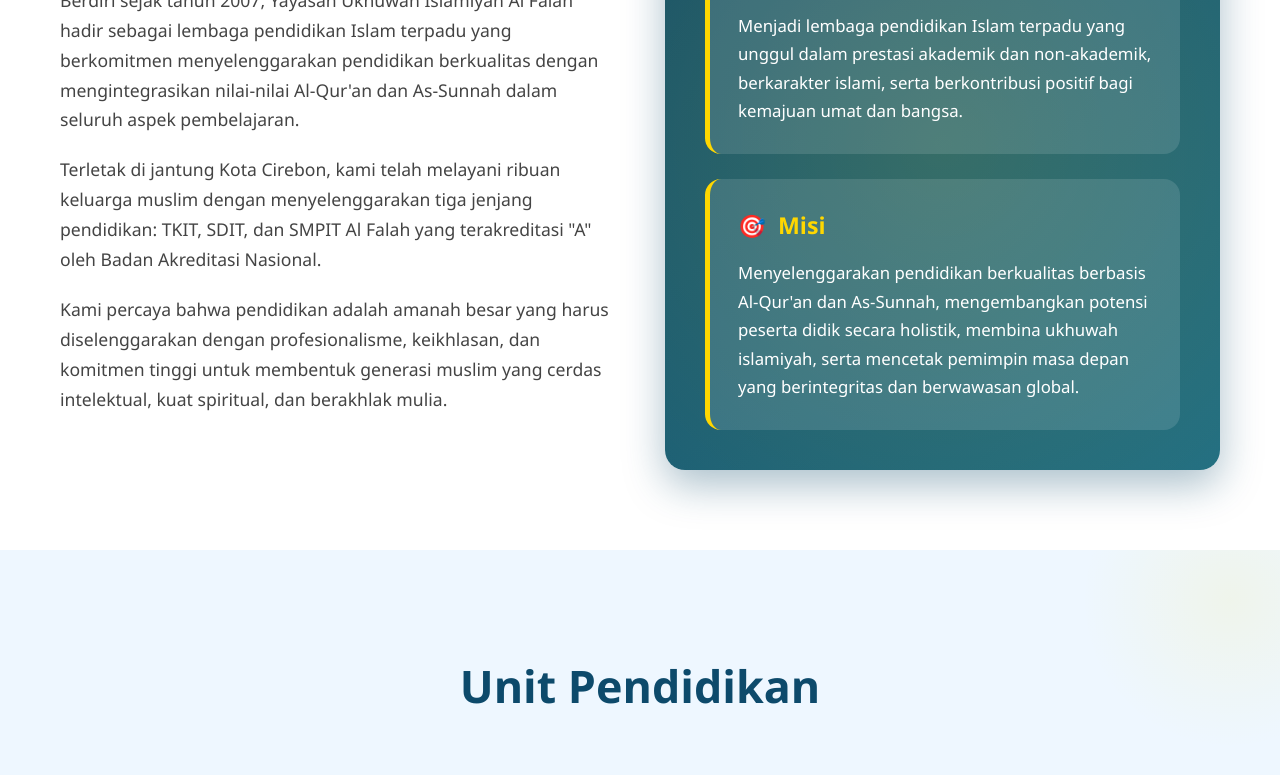
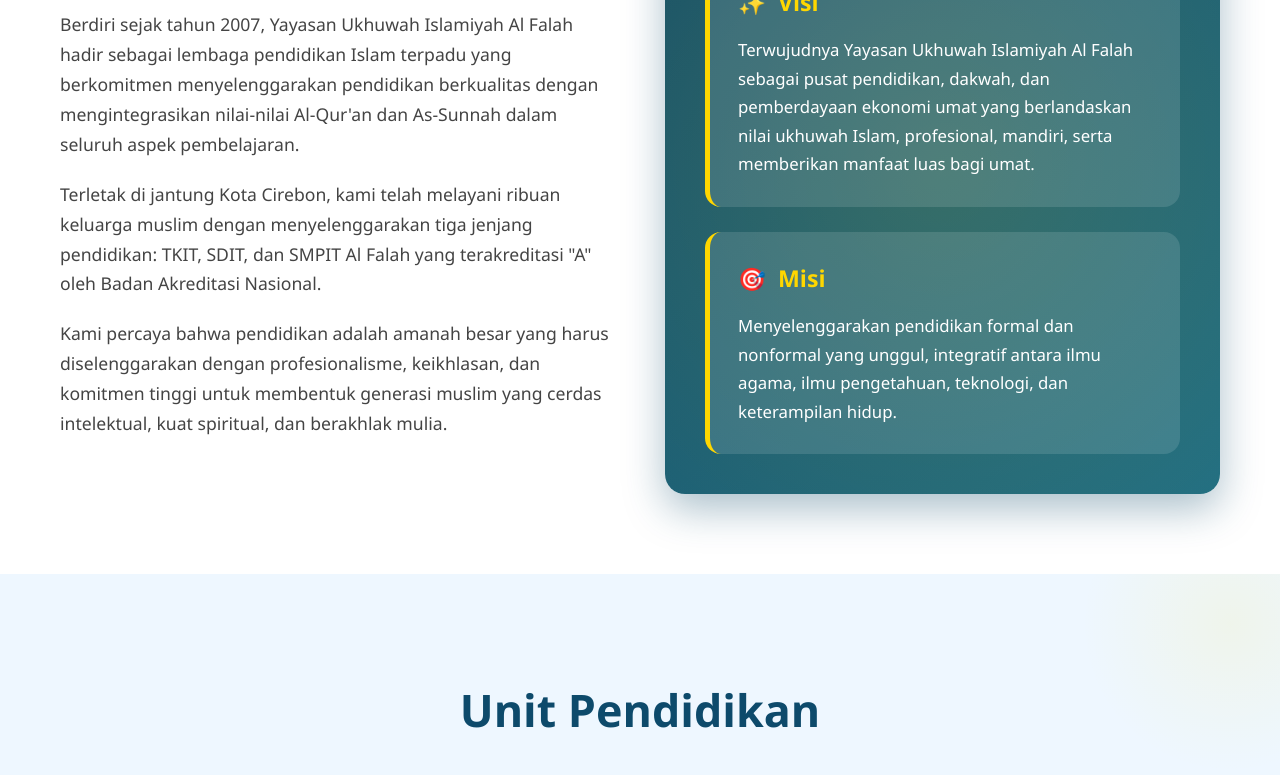
Before and after one commit to aikeren02/yuialfalah, a plain HTML site: page index.html in a window 1280 px wide. Shown: the part 1263-2038 px from the top of the page. Drawn offline with Linux system fonts and the light colour scheme.

Commit message:
YAYASAN UKHUWAH ISLAMIYAH AL FALAH CIREBON
Mendidik dengan Ilmu, Membina dengan Dakwah, Membangun dengan Ekonomi Umat

```diff
--- a/index.html
+++ b/index.html
@@ -1056,7 +1056,7 @@
                 <img src="LOGO%20YAYASAN.jpeg" alt="Logo Yayasan Ukhuwah Islamiyah Al Falah" class="logo-img">
                 <div class="logo-text">
                     <h1>Yayasan Ukhuwah Islamiyah Al Falah</h1>
-                    <p>Membangun Generasi Qur'ani yang Berkarakter</p>
+                    <p>Mendidik dengan Ilmu, Membina dengan Dakwah, Membangun dengan Ekonomi Umat</p>
                 </div>
             </div>
             <nav>
@@ -1097,11 +1097,11 @@
                     <div class="vision-mission">
                         <div class="vision">
                             <h4>Visi</h4>
-                            <p>Menjadi lembaga pendidikan Islam terpadu yang unggul dalam prestasi akademik dan non-akademik, berkarakter islami, serta berkontribusi positif bagi kemajuan umat dan bangsa.</p>
+                            <p>Terwujudnya Yayasan Ukhuwah Islamiyah Al Falah sebagai pusat pendidikan, dakwah, dan pemberdayaan ekonomi umat yang berlandaskan nilai ukhuwah Islam, profesional, mandiri, serta memberikan manfaat luas bagi umat.</p>
                         </div>
                         <div class="mission">
                             <h4>Misi</h4>
-                            <p>Menyelenggarakan pendidikan berkualitas berbasis Al-Qur'an dan As-Sunnah, mengembangkan potensi peserta didik secara holistik, membina ukhuwah islamiyah, serta mencetak pemimpin masa depan yang berintegritas dan berwawasan global.</p>
+                            <p>Menyelenggarakan pendidikan formal dan nonformal yang unggul, integratif antara ilmu agama, ilmu pengetahuan, teknologi, dan keterampilan hidup.</p>
                         </div>
                     </div>
                 </div>
```
